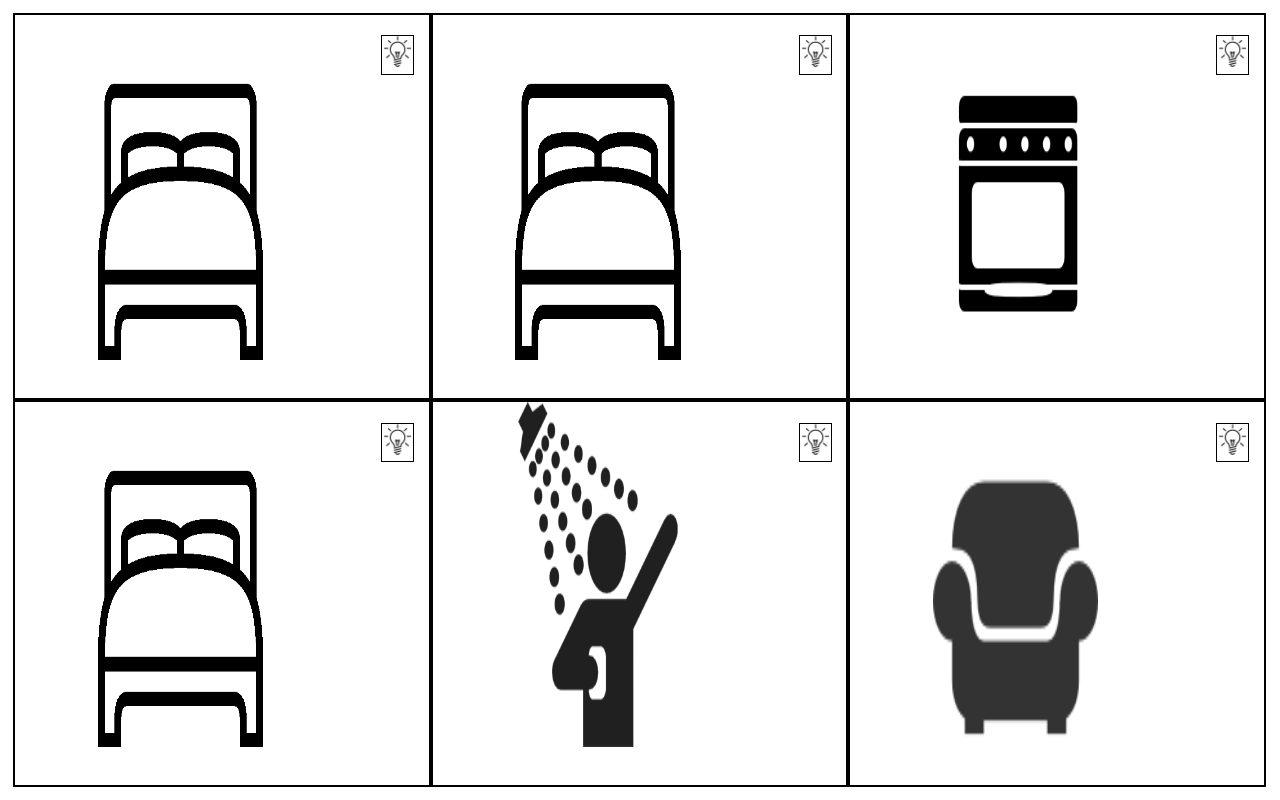
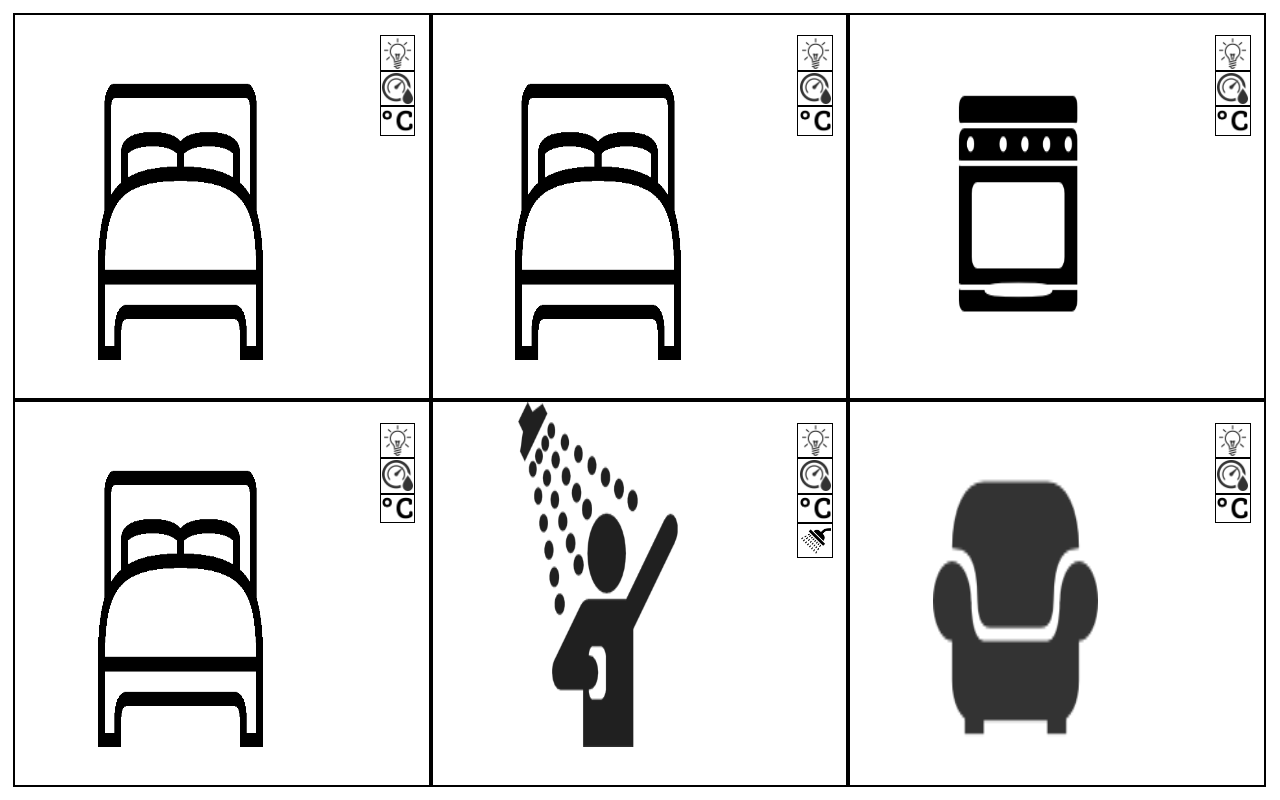
Before and after one commit to DafmaHackmed/HCareWeb, a plain HTML site: page index.html in a window 1280 px wide. Drawn offline with Linux system fonts and the light colour scheme.

Commit message:
added images, css fixes

```diff
--- a/css/style.css
+++ b/css/style.css
@@ -34,10 +34,9 @@ html, body{
 	float:left;
 	margin:5% 0 5% 5%;
 	width:15%;
-	height:90%;
 }
 .components-container img{
 	height:auto;
-	vertical-align:bottom;
 	border:1px solid black;
+	padding:2%;
 }
--- a/index.html
+++ b/index.html
@@ -10,6 +10,8 @@
 				</div>
 				<div class="components-container">
 					<img src="img/bulb.png"/>
+					<img src="img/humidity.png"/>
+					<img src="img/temperature.png"/>
 				</div>
 			</div>
 			<div class="area">
@@ -18,6 +20,8 @@
 				</div>
 				<div class="components-container">
 					<img src="img/bulb.png"/>
+					<img src="img/humidity.png"/>
+					<img src="img/temperature.png"/>
 				</div>
 			</div>
 			<div class="area">
@@ -26,6 +30,8 @@
 				</div>
 				<div class="components-container">
 					<img src="img/bulb.png"/>
+					<img src="img/humidity.png"/>
+					<img src="img/temperature.png"/>
 				</div>
 			</div>
 			<div class="area">
@@ -34,6 +40,8 @@
 				</div>
 				<div class="components-container">
 					<img src="img/bulb.png"/>
+					<img src="img/humidity.png"/>
+					<img src="img/temperature.png"/>
 				</div>
 			</div>
 			<div class="area">
@@ -42,6 +50,9 @@
 				</div>
 				<div class="components-container">
 					<img src="img/bulb.png"/>
+					<img src="img/humidity.png"/>
+					<img src="img/temperature.png"/>
+					<img src="img/shower-icon.png"/>
 
 				</div>
 			</div>
@@ -51,6 +62,8 @@
 				</div>
 				<div class="components-container">
 					<img src="img/bulb.png"/>
+					<img src="img/humidity.png"/>
+					<img src="img/temperature.png"/>
 				</div>
 			</div>
 		</div>
```
Also changed, not shown: img/humidity.png (added), img/shower-icon.png (added), img/temperature.png (added).
